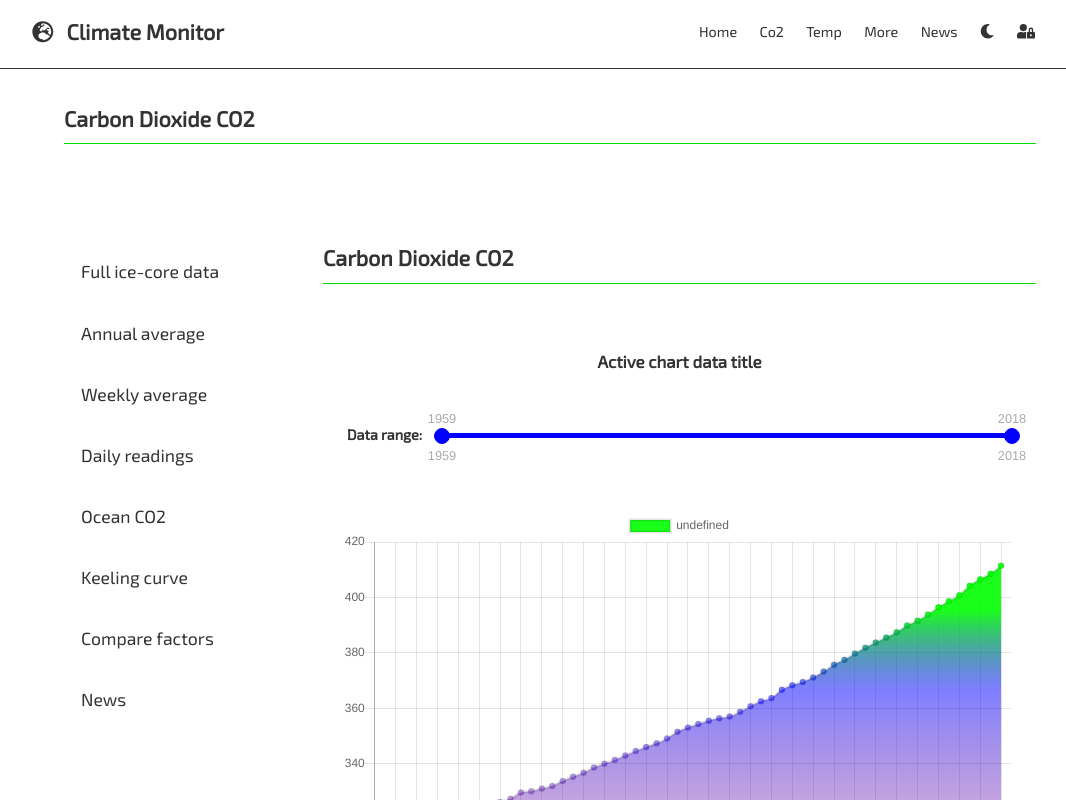
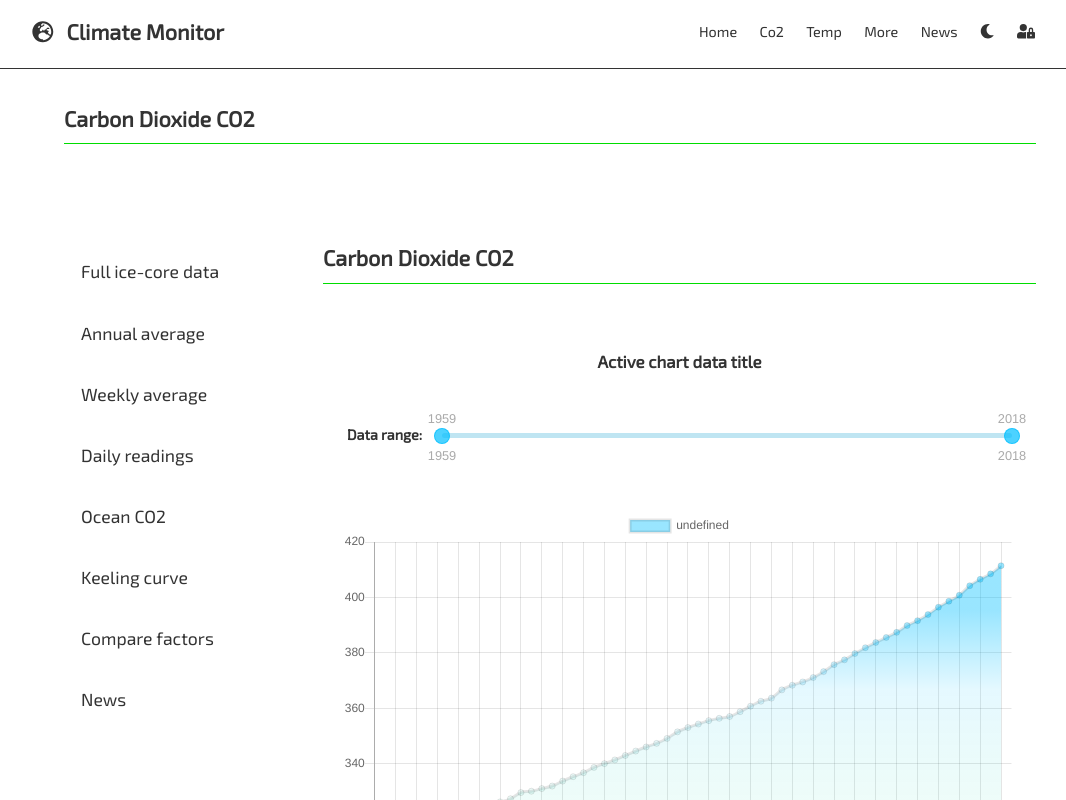
Before and after one commit to TomaszPietrzykowski/climate-monitor-archive, a React (Create React App) app: page / in a window 1280 px wide. Shown: the top 800 px of the page, without its empty margins (90-1156 px from the left). Built offline with nearby package versions, Linux system fonts and the light colour scheme.

Commit message:
styles reworked

```diff
--- a/src/components/CarbonChartSlider.css
+++ b/src/components/CarbonChartSlider.css
@@ -1,7 +1,7 @@
 .input-range__slider {
   appearance: none;
-  background: #0000ff;
-  border: 1px solid #00f;
+  background: rgba(0, 191, 255, 0.7);
+  border: 1px solid rgba(0, 191, 255, 0.7);
   border-radius: 100%;
   cursor: pointer;
   display: block;
@@ -88,7 +88,7 @@
 }
 
 .input-range__track--active {
-  background: #00f;
+  background: rgba(0, 191, 255, 0.2);
 }
 
 .input-range {
--- a/src/components/CarbonMenu.js
+++ b/src/components/CarbonMenu.js
@@ -17,14 +17,14 @@ const CarbonMenu = ({ setTab }) => {
   //     background: `${theme.bgSecondary}`,
   //     borderLeft: `15px solid ${theme.accent}`
   //   }
-  const carbonBtnStyleHoover = {
-    fontSize: "1.1rem",
-    padding: "0.5rem 3rem",
-    margin: "1.5px",
-    background: `${theme.bgSecondary}`,
-    borderLeft: `12px solid ${theme.accent}`,
-    color: `${theme.accentSecondary}`
-  }
+  // const carbonBtnStyleHoover = {
+  //   fontSize: "1.1rem",
+  //   padding: "0.5rem 3rem",
+  //   margin: "1.5px",
+  //   background: `${theme.bgSecondary}`,
+  //   borderLeft: `12px solid ${theme.accent}`,
+  //   color: `${theme.accentSecondary}`
+  // }
   return (
     <div>
       <div id={"full"} style={carbonBtnStyle} onClick={setTab}>
--- a/src/contexts/ThemeContext.js
+++ b/src/contexts/ThemeContext.js
@@ -13,9 +13,9 @@ class ThemeContexProvider extends Component {
       accentSecondary: "rgba(0, 184, 230,1)",
       showcaseInfoBg: "rgba(0,0,0,0.6)",
       chartColor: [
-        "rgba(255, 0, 0, 0.1)",
-        "rgba(0, 0, 255, 0.5)",
-        "rgba(0, 255, 0, 0.9)"
+        "rgba(0, 255, 0, 0)",
+        "rgba(0, 191, 255, 0.1)",
+        "rgba(0, 191, 255, 0.4)"
       ]
     },
     dark: {
```
